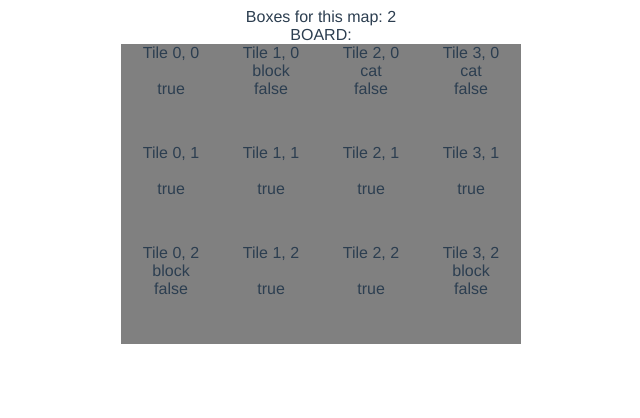
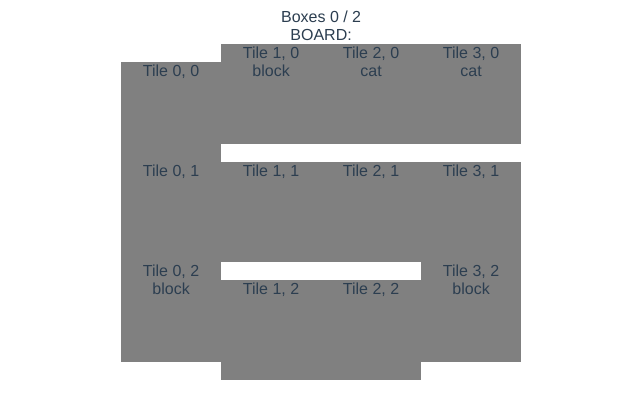
Before and after one commit to enwrath/catpuzzle, a Vue app: page /#/game in a window 1280 px wide. Shown: the top 418 px of the page, without its empty margins (319-959 px from the left). Built offline with nearby package versions, Linux system fonts and the light colour scheme.

Commit message:
Keep track of number of boxes on board

```diff
--- a/src/components/BoardTile.vue
+++ b/src/components/BoardTile.vue
@@ -1,8 +1,7 @@
 <template>
   <div @click="placeBox()">
     Tile {{x}}, {{y}} <br />
-    {{inside}} <br />
-    {{canPlaceBox}}
+    {{inside}}
   </div>
 </template>
 
--- a/src/views/Game.vue
+++ b/src/views/Game.vue
@@ -1,6 +1,6 @@
 <template>
   <div>
-    <span>Boxes for this map: {{data.totalBoxes}}</span>
+    <span>Boxes {{boxesOnBoard}} / {{data.totalBoxes}}</span>
     <Board @placebox="boxPlaced" :data="data"></Board>
   </div>
 </template>
@@ -23,9 +23,16 @@ export default {
   },
   methods: {
     boxPlaced(e) {
-      const newRow = this.data.tiles[e.y].slice(0);
-      newRow[e.x] = "box"
-      this.$set(this.data.tiles, e.y, newRow)
+      if (this.boxesOnBoard < this.data.totalBoxes) {
+        const newRow = this.data.tiles[e.y].slice(0);
+        newRow[e.x] = "box"
+        this.$set(this.data.tiles, e.y, newRow);
+      }
+    }
+  },
+  computed: {
+    boxesOnBoard: function () {
+      return this.data.tiles.flat().filter(x => x.includes("box")).length;
     }
   }
 }
```
